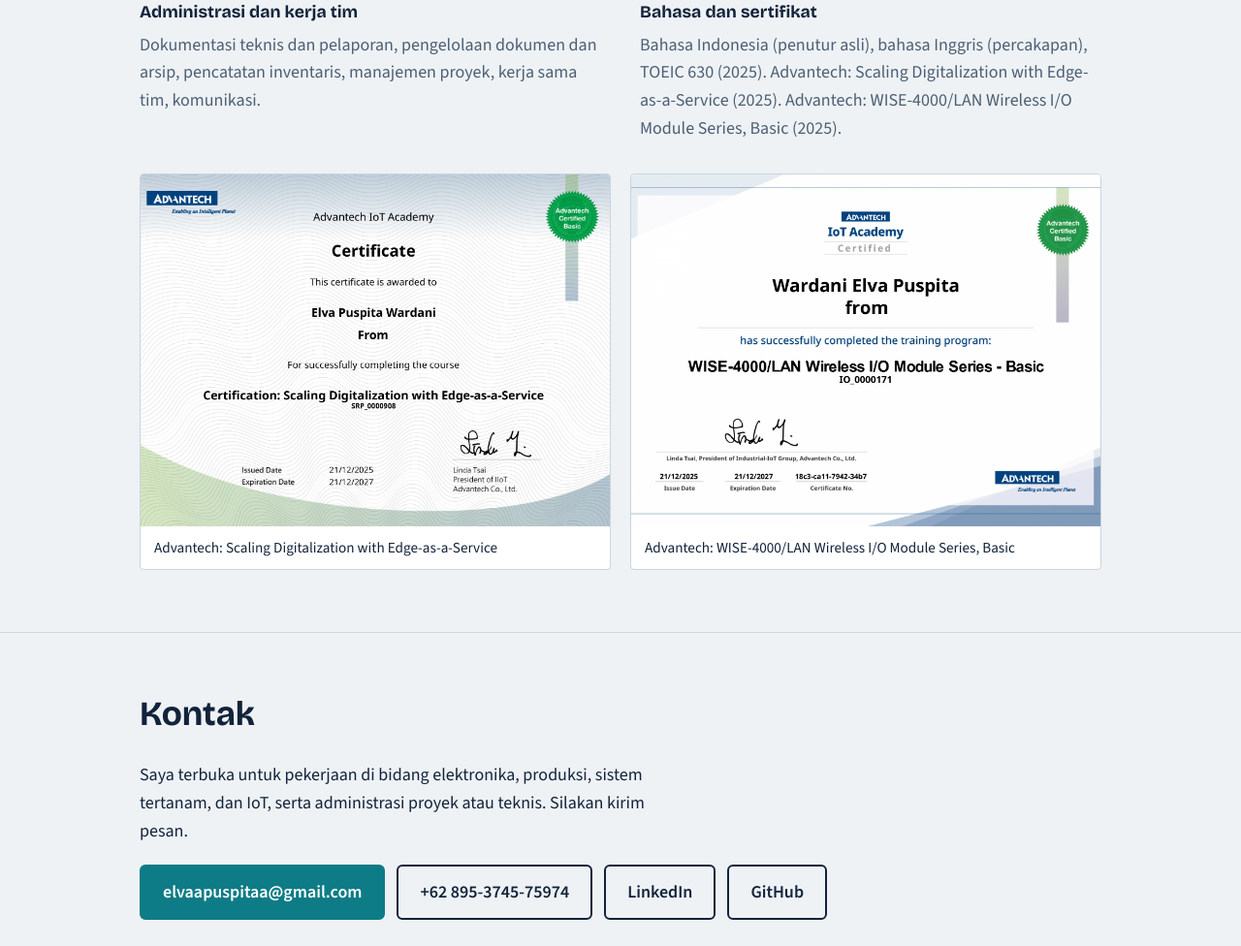
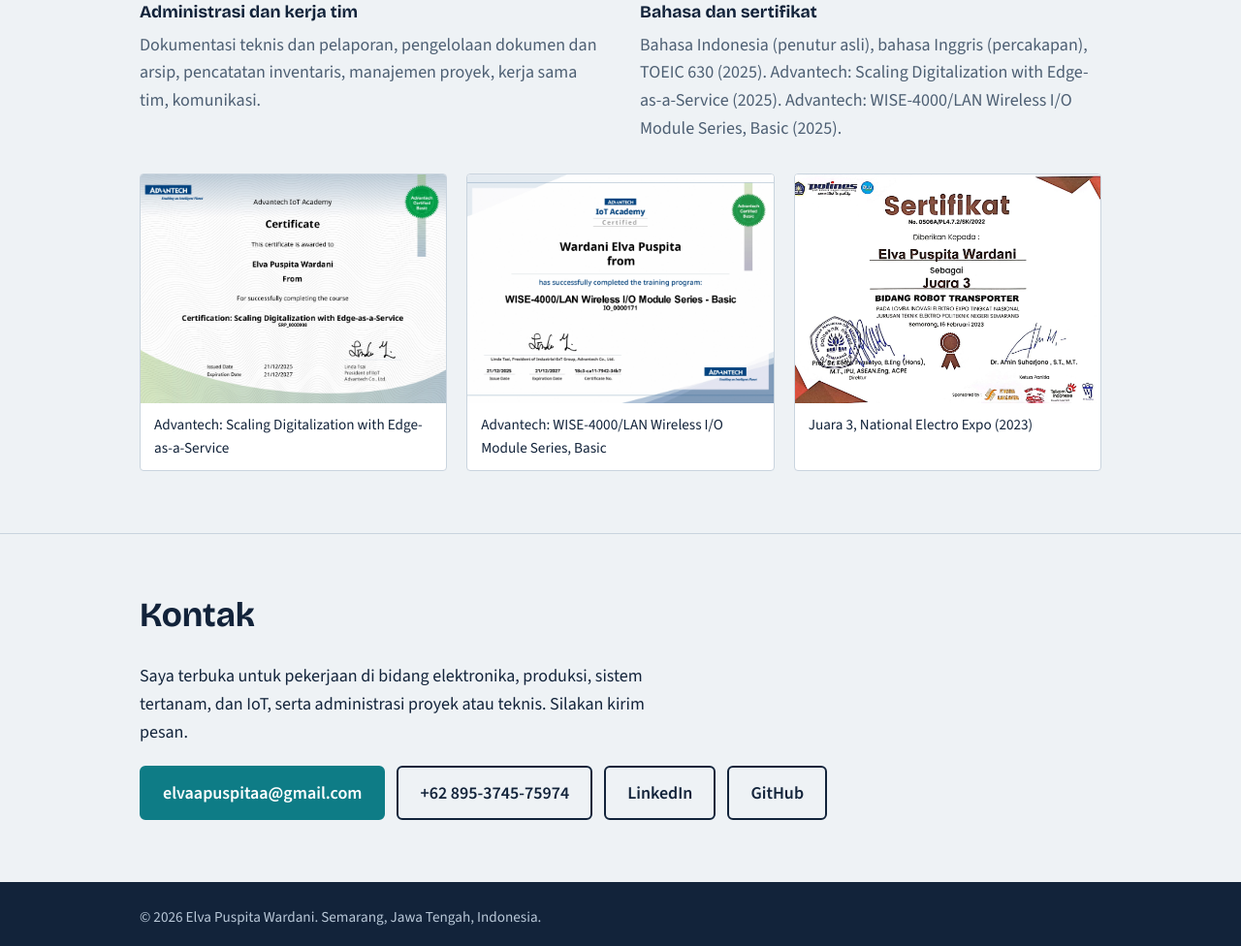
Before and after one commit to elvapuspita/portfolio, a plain HTML site: page index.html in a window 1280 px wide. Shown: the part 5440-6416 px from the top of the page at 97% size. Drawn offline with nearby package versions, Linux system fonts and the light colour scheme.

Commit message:
Update index.html

```diff
--- a/index.html
+++ b/index.html
@@ -320,7 +320,7 @@ footer{background:var(--ink);color:#b9c8d8;padding:24px 0;font-size:.95rem}
       <figure><a href="images/sertifikat-toeic.jpg" target="_blank" rel="noopener"><img src="images/sertifikat-toeic.jpg" alt="Sertifikat TOEIC 630" loading="lazy" onerror="this.closest('figure').remove()"></a><figcaption>TOEIC 630 (2025)</figcaption></figure>
       <figure><a href="images/scalling.jpg" target="_blank" rel="noopener"><img src="images/scalling.jpg" alt="Sertifikat Advantech Edge-as-a-Service" loading="lazy" onerror="this.closest('figure').remove()"></a><figcaption>Advantech: Scaling Digitalization with Edge-as-a-Service</figcaption></figure>
       <figure><a href="images/wise.jpg" target="_blank" rel="noopener"><img src="images/wise.jpg" alt="Sertifikat Advantech WISE-4000" loading="lazy" onerror="this.closest('figure').remove()"></a><figcaption>Advantech: WISE-4000/LAN Wireless I/O Module Series, Basic</figcaption></figure>
-      <figure><a href="images/setiflomba.jpg" target="_blank" rel="noopener"><img src="images/setiflomba.jpg" alt="Sertifikat Juara 3 National Electro Expo" loading="lazy" onerror="this.closest('figure').remove()"></a><figcaption>Juara 3, National Electro Expo (2023)</figcaption></figure>
+      <figure><a href="images/setiflomba.jpeg" target="_blank" rel="noopener"><img src="images/setiflomba.jpeg" alt="Sertifikat Juara 3 National Electro Expo" loading="lazy" onerror="this.closest('figure').remove()"></a><figcaption>Juara 3, National Electro Expo (2023)</figcaption></figure>
     </div>
   </div>
 </section>
```
